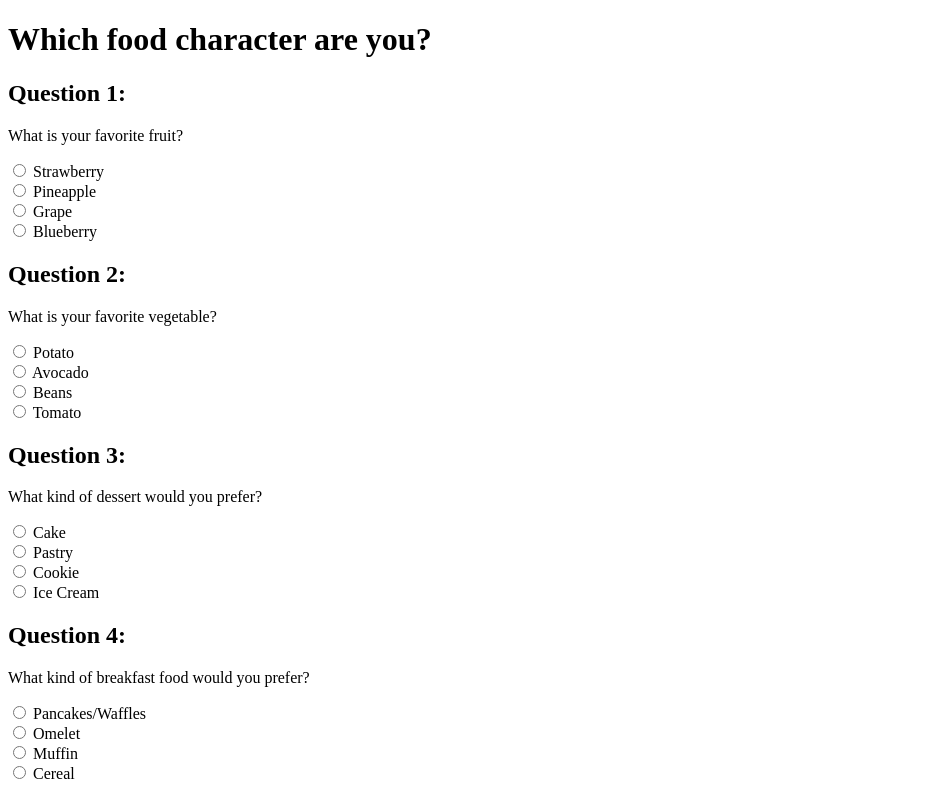
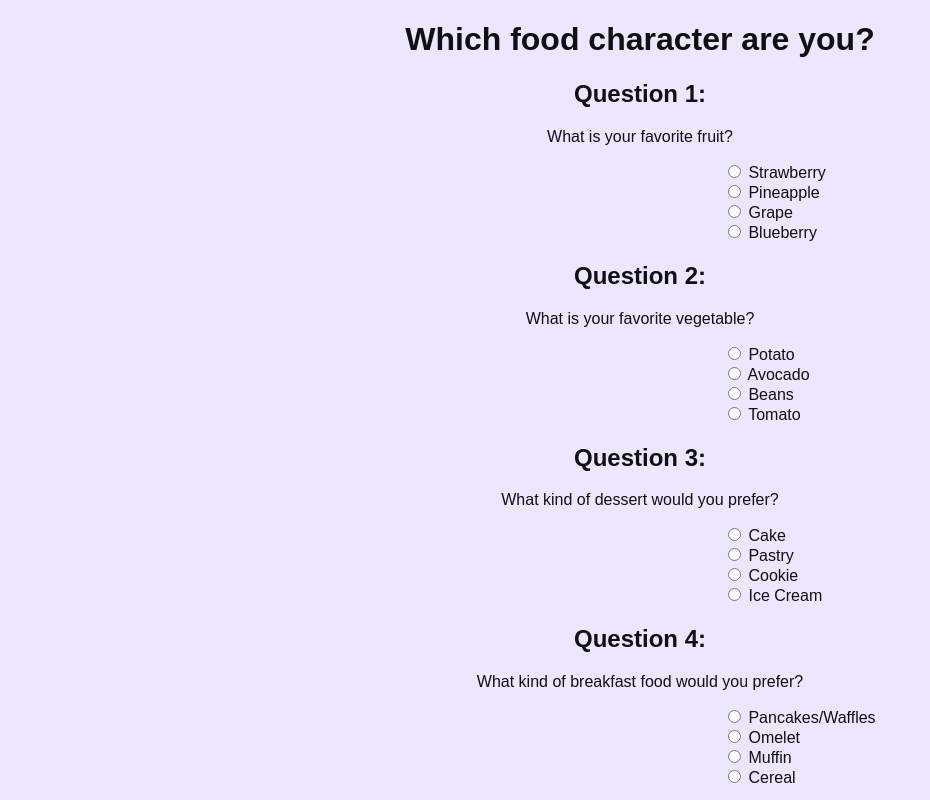
Before and after one commit to g6bby/CCLab-Quiz, a plain HTML site: page index.html in a window 1280 px wide. Shown: the top 800 px of the page, without its empty margins (0-930 px from the left). Drawn offline with Linux system fonts and the light colour scheme.

Commit message:
updated basic CSS and design layout

```diff
--- a/index.html
+++ b/index.html
@@ -2,6 +2,7 @@
 <html>
   <head>
     <title>Food Quiz</title>
+    <link rel="stylesheet" href="style.css">
     <script src="script.js"></script>
   </head>
   <body>
@@ -63,7 +64,12 @@
       <input type="radio" name="q8" value="c"> Beef<br>
       <input type="radio" name="q8" value="d"> Other<br>
 
+      <br>
+
       <input type="button" value="Submit" onclick="showResult()">
+
+      <br><br><br>
+
     </form>
     <div id="result"></div>
 
--- a/style.css
+++ b/style.css
@@ -0,0 +1,21 @@
+body {
+    font-family: 'Poppins', sans-serif;
+    color: #101010;
+    background-color: #ede6ff;
+  }
+
+  p {
+    text-align: center;
+  }
+
+  h2 {
+    text-align: center;
+  }
+
+  h1 {
+    text-align: center;
+  }
+
+  input {
+    margin-left: 720px;
+  }
```
